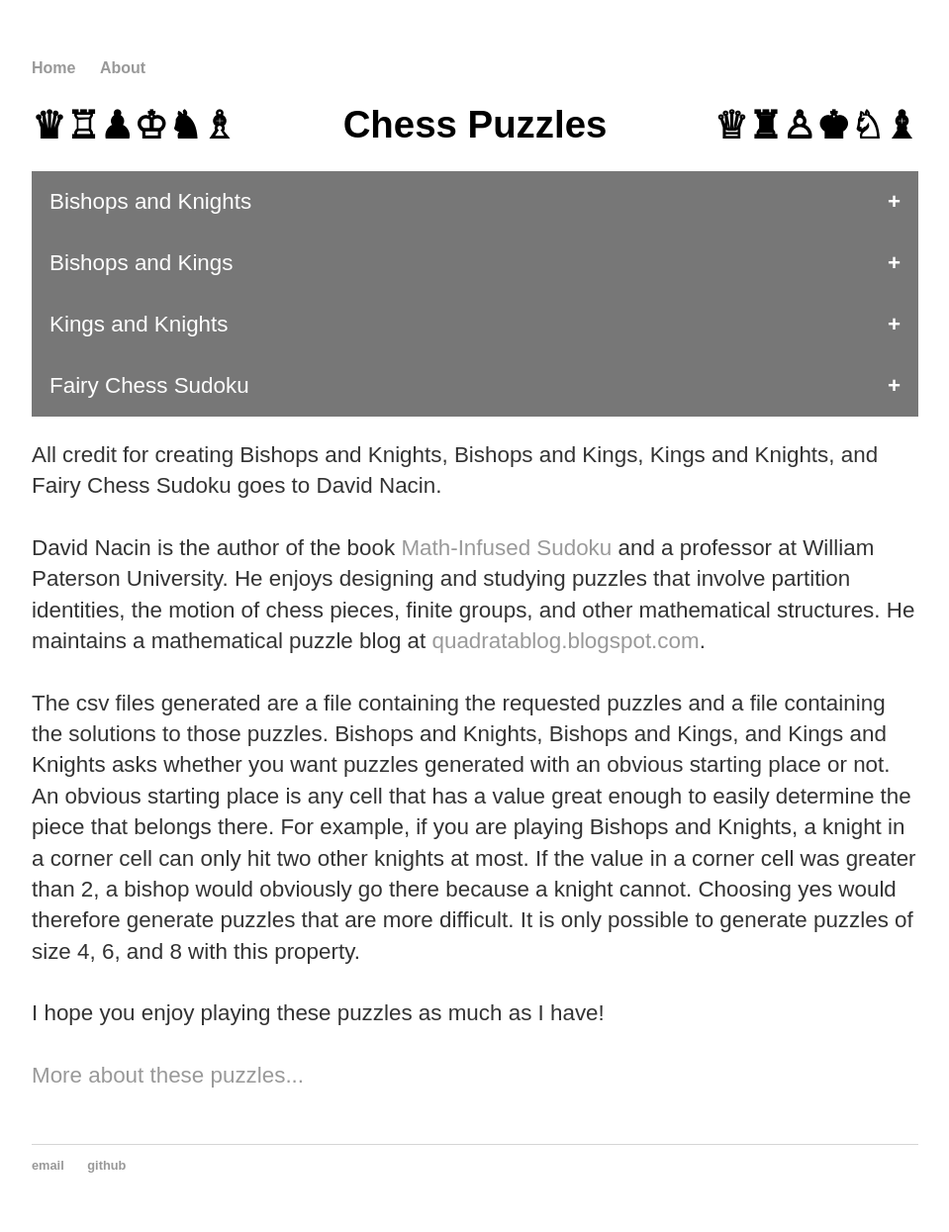
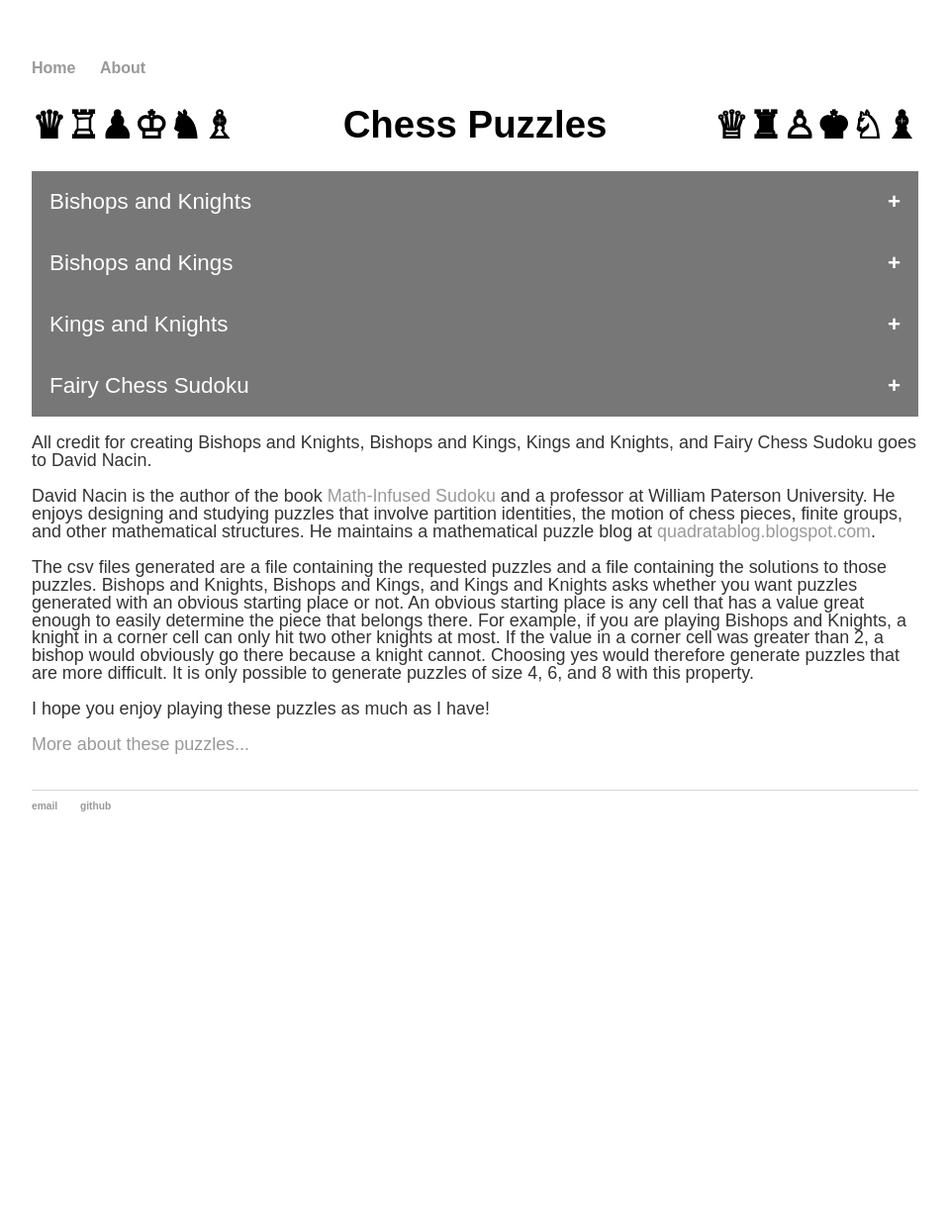
Before and after one commit to CThielsen1/CThielsen1.github.io, a Jekyll site: the page built from index.html, in a window 1280 px wide. Shown: the whole page at 99% size, without its empty margins (160-1119 px from the left). Built offline with Jekyll 4.4.1, drawn with Linux system fonts in a browser that asks for light colours; after the commit the page ends 900 px from its top, so only the background shows below that.

Commit message:
Update main.css

```diff
--- a/css/main.css
+++ b/css/main.css
@@ -40,12 +40,12 @@ h1:after {
 }
 p {
     font-family: Arial, Helvetica, sans-serif;
-    font-size: 1.4em;
-    line-height: 1.4em;
+    font-size: 1.4vw;
+    line-height: 1.4vw;
     color: #333;
 }
 footer {
     font-family: Arial, Helvetica, sans-serif;
     border-top: 1px solid #d5d5d5;
-    font-size: .8em;
+    font-size: .8vw;
 }
```
